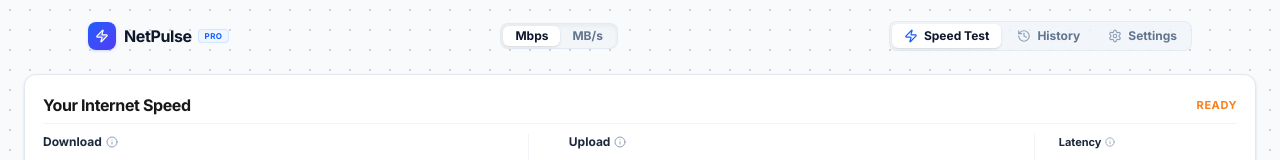
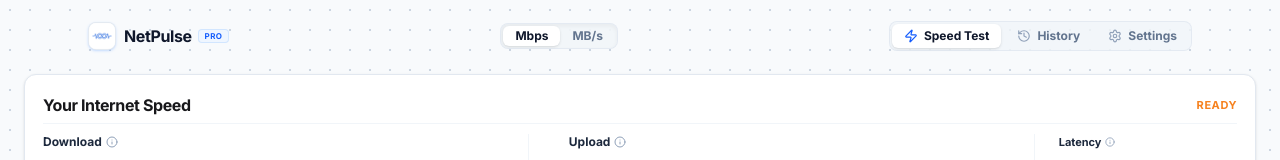
Before and after one commit to Suvesh108/NetPulse, a React (Vite) app: page / in a window 1280 px wide. Shown: the top 160 px of the page. Built offline with nearby package versions, Linux system fonts and the light colour scheme.

Commit message:
feat: integrate NetPulse Infinity Pulse minimalist vector logo into navbar and favicon

```diff
--- a/index.html
+++ b/index.html
@@ -4,6 +4,7 @@
     <meta charset="UTF-8" />
     <meta name="viewport" content="width=device-width, initial-scale=1.0" />
     <title>NetPulse - Speed Test</title>
+    <link rel="icon" type="image/svg+xml" href="/favicon.svg" />
     <!-- Fonts & Icons -->
     <link href="https://fonts.googleapis.com" rel="preconnect" />
     <link crossorigin="" href="https://fonts.gstatic.com" rel="preconnect" />
--- a/src/App.tsx
+++ b/src/App.tsx
@@ -115,8 +115,8 @@
 
           {/* Brand Logo with Live Status Node */}
           <div className="flex items-center gap-2">
-            <div className="w-7 h-7 rounded-lg bg-gradient-to-br from-blue-600 to-indigo-600 text-white flex items-center justify-center shadow-sm shadow-blue-500/20 group cursor-pointer transition-transform hover:scale-105 active:scale-95">
-              <Zap className="w-3.5 h-3.5 fill-white/20 transition-transform group-hover:rotate-12 duration-300" />
+            <div className="w-7 h-7 rounded-lg overflow-hidden flex items-center justify-center shadow-sm shadow-blue-500/20 group cursor-pointer transition-transform hover:scale-105 active:scale-95 bg-white border border-slate-200/90">
+              <img src="/logo.jpg" alt="NetPulse Infinity Pulse Logo" className="w-full h-full object-cover" />
             </div>
             <div className="flex items-center gap-1.5">
               <span className="font-sans text-sm sm:text-base font-black tracking-tight text-slate-900">
```
Also changed, not shown: public/favicon.svg (added), public/logo.jpg (added).
